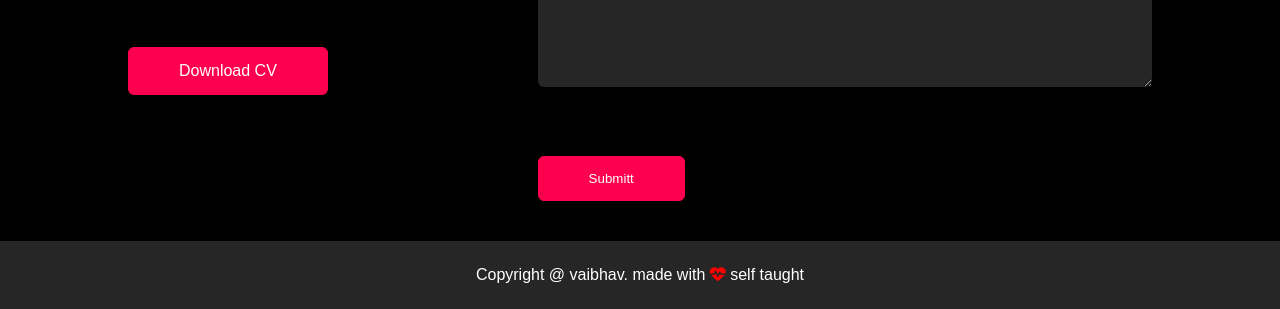
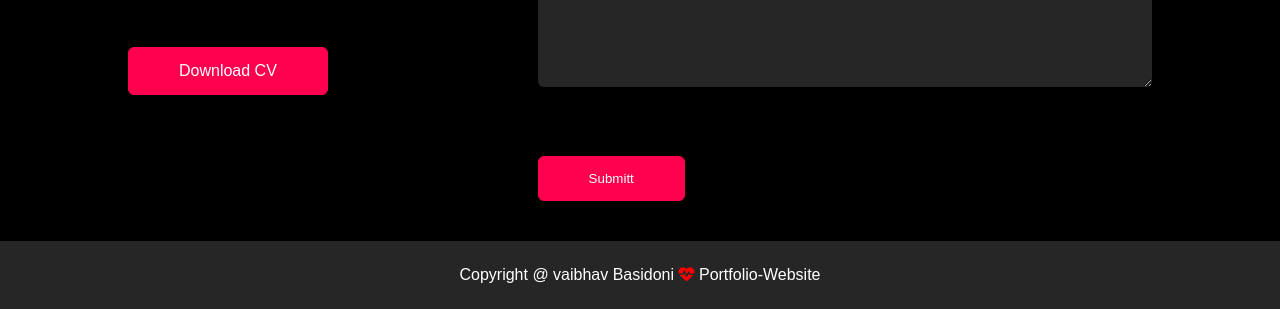
Before and after one commit to Vaibhavbasidoni/Portfolio-Website, a plain HTML site: page index.html in a window 1280 px wide. Shown: the part 3061-3370 px from the top of the page. Drawn offline with Linux system fonts and the light colour scheme.

Commit message:
Update index.html

```diff
--- a/index.html
+++ b/index.html
@@ -197,7 +197,7 @@
             </div>
         </div>
         <div class="copyright">
-            <p>Copyright @ vaibhav. made with <i class="fa-solid fa-heart-pulse"></i> self taught</p>
+            <p>Copyright @ vaibhav Basidoni <i class="fa-solid fa-heart-pulse"></i> Portfolio-Website</p>
         </div>
     </div>
 
```
